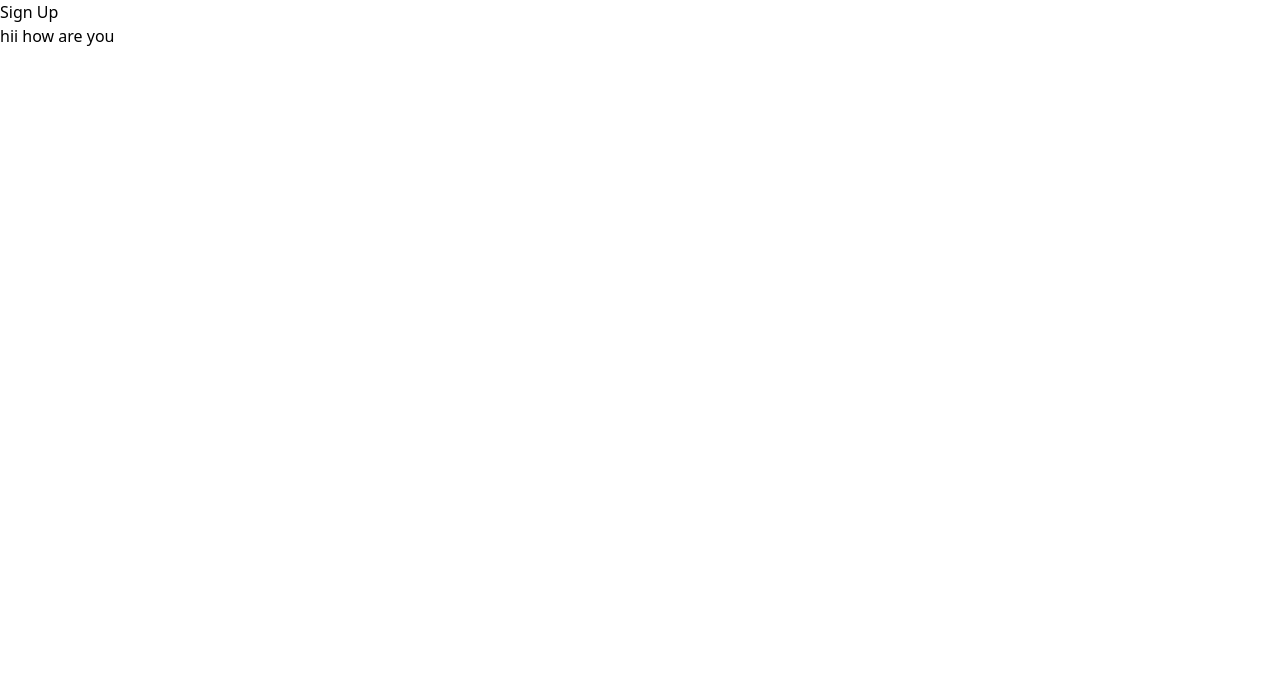
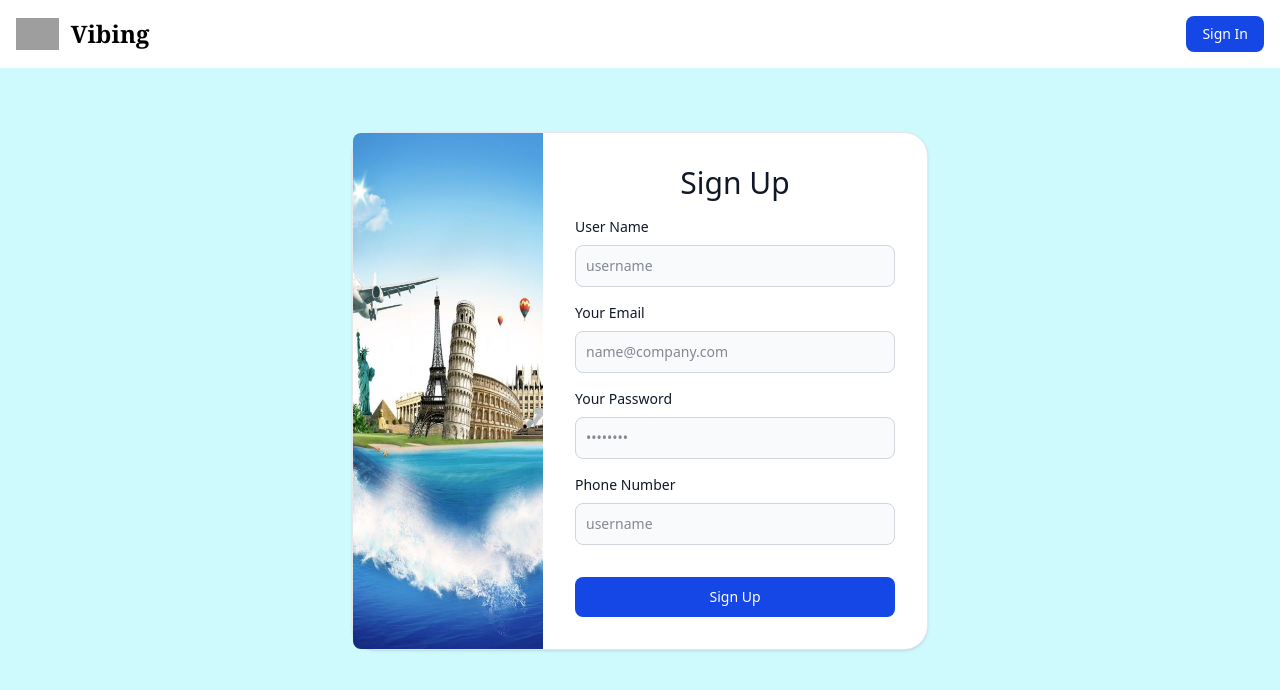
Before and after one commit to Akhil200111/Vibing, a website: page SignInUp/signup.html in a window 1280 px wide. Drawn offline with nearby package versions, Linux system fonts and the light colour scheme; grey boxes are pictures that could not be loaded.

Commit message:
sign in and sign up are created

```diff
--- a/SignInUp/signup.html
+++ b/SignInUp/signup.html
@@ -4,18 +4,76 @@
     <meta charset="UTF-8">
     <meta name="viewport" content="width=device-width, initial-scale=1.0">
     <title>Sign Up</title>
-    <link rel="stylesheet" href="./output.css">
+    <link rel="stylesheet" href="./signup.css">
+    <script src="https://cdn.jsdelivr.net/npm/@tailwindcss/browser@4"></script>
+
+     <style type="text/tailwindcss">
+      @theme {
+        --color-clifford: #da373d;
+      }
+    </style>
 </head>
-<body>
-    <div>
-        <div>
-          <h1>Sign Up</h1>
-          <p>hii how are you</p>
-        </div>
-        <div>
+<body class="bg-cyan-100" >
 
-        </div>
-    </div>
+    <!-- Nav section -->
+
+          <nav class="bg-white border-gray-200 dark:bg-gray-700">
+            <div class="max-w-screen-xl flex flex-wrap items-center justify-between mx-auto p-4">
+            <a href="https://flowbite.com/" class="flex items-center space-x-3 rtl:space-x-reverse">
+                <img src="https://flowbite.com/docs/images/logo.svg" class="h-8" alt="Vibing Logo" />
+                <span class="self-center text-2xl font-extrabold font-serif whitespace-nowrap dark:text-white">Vibing</span>
+            </a>
+            <div class="flex md:order-2 space-x-3 md:space-x-0 rtl:space-x-reverse">
+              <a href="./Signin.html">  <button type="button"  class="text-white bg-blue-700 hover:bg-blue-800 focus:ring-4 focus:outline-none focus:ring-blue-300 font-medium rounded-lg text-sm px-4 py-2 text-center dark:bg-blue-600 dark:hover:bg-blue-700 dark:focus:ring-blue-800">Sign In</button> </a>
+            </div>
+
+            </div>
+          </nav>
+
+          <!-- Nav section Ends -->
+
+        <!--Body section Begins -->
+
+
+
+          <div class="flex items-center justify-center mt-16 capitalize space-y-6">
+
+                <div  class="flex flex-col justify-between bg-white border border-gray-200 rounded-3xl shadow-sm md:flex-row md:max-w-xl hover:bg-gray-100 dark:border-gray-700 dark:bg-gray-800 dark:hover:bg-gray-700">
+                   <div class="h-auto flex">
+                    <img class="object-cover w-full rounded-t-lg h-96 overflow-hidden sm:h-auto sm:w-48 sm:rounded-none sm:rounded-s-lg" src="./imags/img1.jpg" alt="travel image">
+                  </div>
+
+                   <div class="flex flex-col justify-between  p-8 leading-normal">
+                      <h3 class="text-3xl text-center font-medium text-gray-900 dark:text-white mb-4">Sign Up</h3>
+
+                   <!-- <div class="pb-6 mr-10"> -->
+                      <div class="mb-4">
+                          <label for="username" class="block mb-2 text-sm font-medium text-gray-900 dark:text-white">User name</label>
+                           <input type="text" name="username" id="username" class="bg-gray-50 border border-gray-300 text-gray-900 text-sm rounded-lg focus:ring-blue-500 focus:border-blue-500 block w-full p-2.5 dark:bg-gray-600 dark:border-gray-500 dark:placeholder-gray-400 dark:text-white" placeholder="username" required />
+                      </div>
+                      <div class="mb-4">
+                          <label for="email" class="block mb-2 text-sm font-medium text-gray-900 dark:text-white">Your email</label>
+                           <input type="email" name="email" id="email" class="bg-gray-50 border border-gray-300 text-gray-900 text-sm rounded-lg focus:ring-blue-500 focus:border-blue-500 block w-full p-2.5 dark:bg-gray-600 dark:border-gray-500 dark:placeholder-gray-400 dark:text-white" placeholder="name@company.com" required />
+                      </div>
+                      <div class="mb-4">
+                          <label for="password" class="block mb-2 text-sm font-medium text-gray-900 dark:text-white">Your password</label>
+                          <input type="password" name="password" id="password" placeholder="••••••••" class="bg-gray-50 border border-gray-300 text-gray-900 text-sm rounded-lg focus:ring-blue-500 focus:border-blue-500 block w-full p-2.5 dark:bg-gray-600 dark:border-gray-500 dark:placeholder-gray-400 dark:text-white" required />
+                      </div>
+                      <div class="mb-4">
+                          <label for="phone" class="block mb-2 text-sm font-medium text-gray-900 dark:text-white">Phone Number</label>
+                           <input type="number" name="phone" id="phone" class="bg-gray-50  border border-gray-300 text-gray-900 text-sm rounded-lg focus:ring-blue-500 focus:border-blue-500 block w-full p-2.5 dark:bg-gray-600 dark:border-gray-500 dark:placeholder-gray-400 dark:text-white" placeholder="username" required />
+                      </div>
+
+                      <button type="submit" class="mt-4  w-xs text-white bg-blue-700 hover:bg-blue-800 focus:ring-4 focus:outline-none focus:ring-blue-300 font-medium rounded-lg text-sm px-3 py-2.5 text-center dark:bg-blue-600 dark:hover:bg-blue-700 dark:focus:ring-blue-800">Sign Up</button>
+
+                    <!-- </div> -->
+                </div>
+              </div>
+          </div>
+
+        <!-- Body section Ends -->
+
+
 
 </body>
 </html>
```
Also changed, not shown: SignInUp/Signin.html (added, +79 -0 lines), SignInUp/imags/img1.jpg (added), SignInUp/output.css (deleted).
